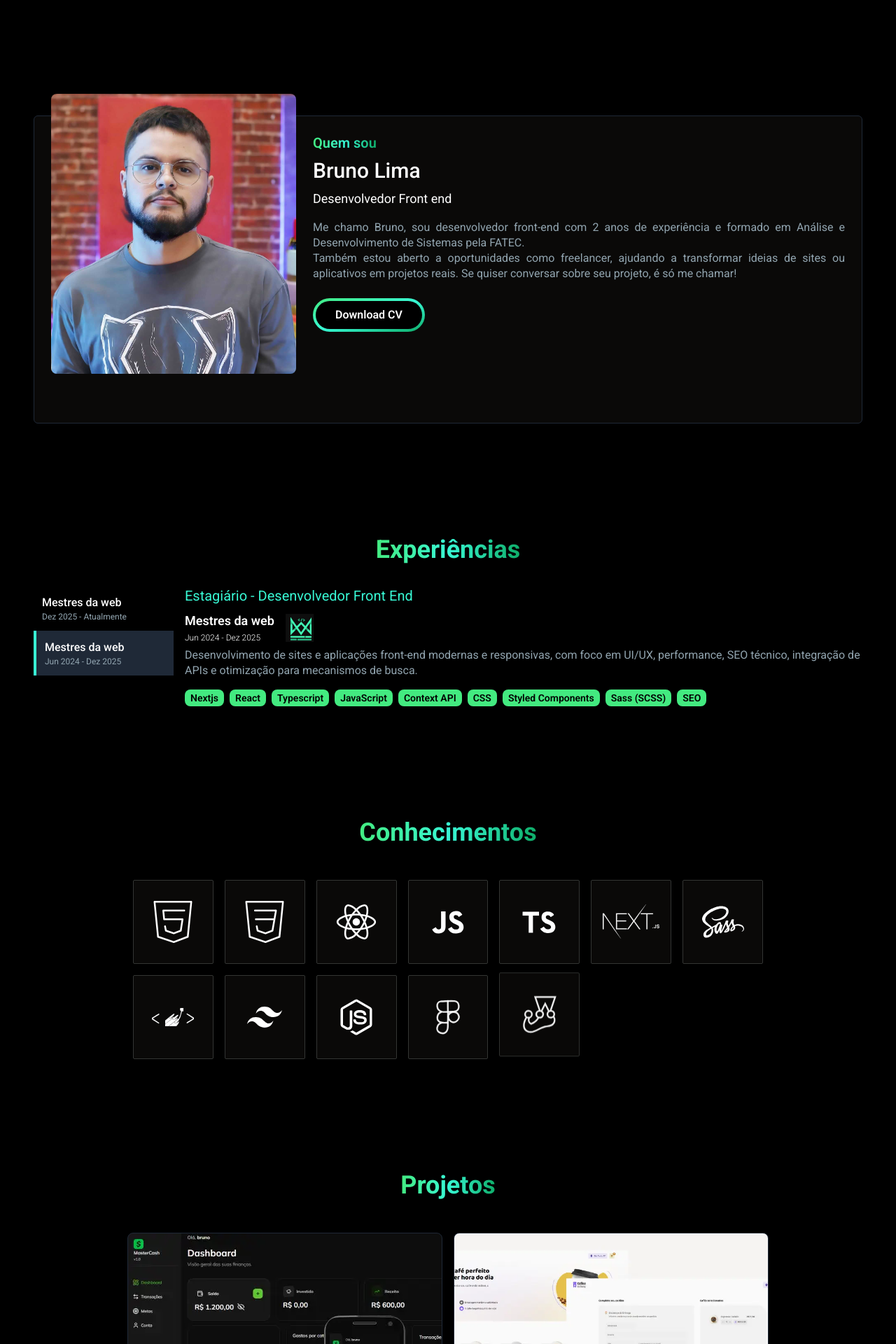
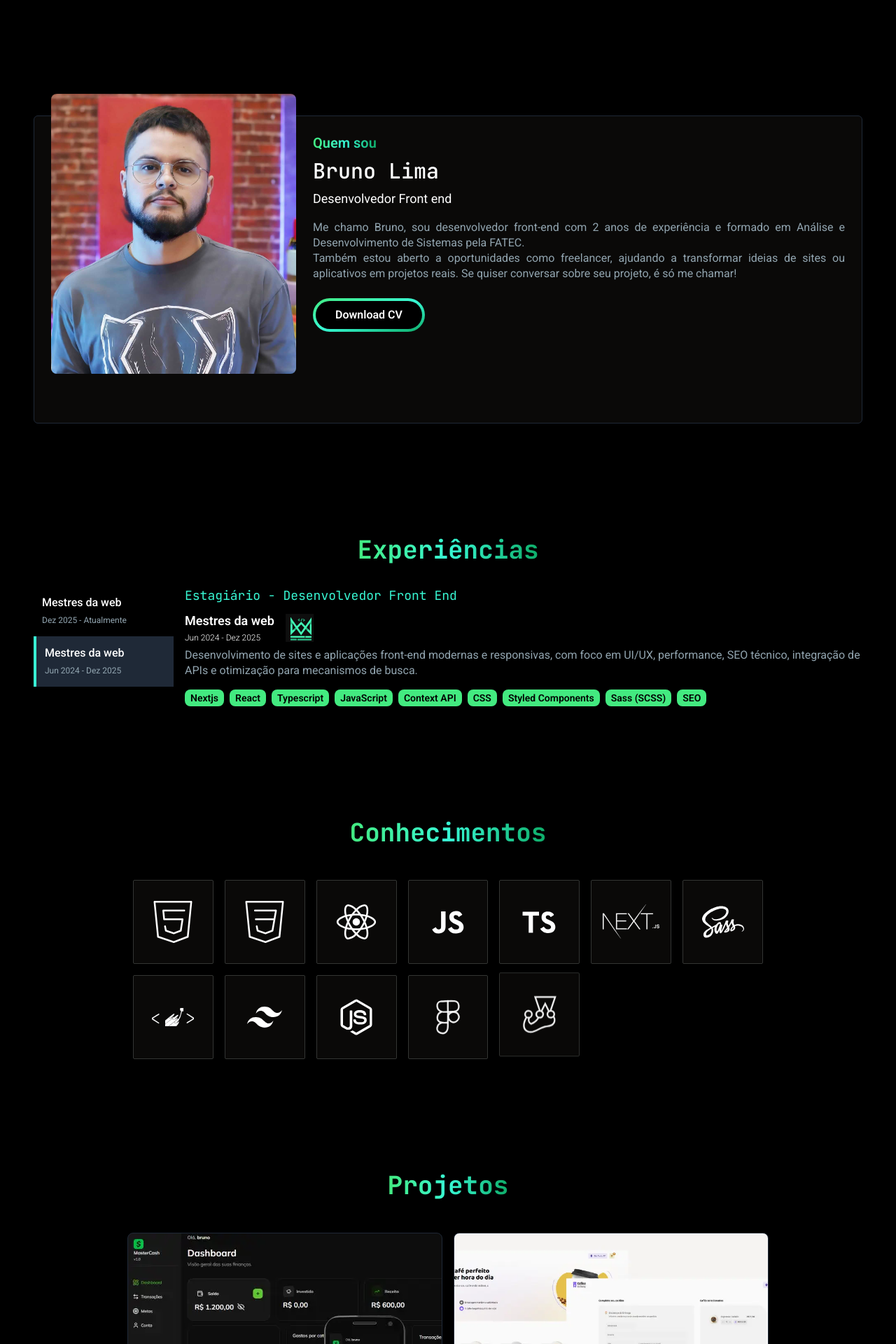
Before and after one commit to Brunoo-Lima/portfolio-nextjs, a Next.js app: page / in a window 1280 px wide. Shown: the part 880-2800 px from the top of the page at 70% size. Built offline with nearby package versions, Linux system fonts and the light colour scheme; no server answers.

Commit message:
feat: new font added

```diff
--- a/src/app/globals.css
+++ b/src/app/globals.css
@@ -66,6 +66,16 @@
   }
 }
 
+:root {
+  --font-primary: 'Roboto', sans-serif;
+  --font-secondary: 'JetBrains Mono', monospace;
+}
+
 html {
   scroll-behavior: smooth;
 }
+
+body {
+  font-family: var(--font-primary);
+  font-weight: 400;
+}
--- a/src/app/layout.tsx
+++ b/src/app/layout.tsx
@@ -1,7 +1,7 @@
 import './globals.css';
 
 import type { Metadata } from 'next';
-import { Roboto } from 'next/font/google';
+import { Roboto, JetBrains_Mono } from 'next/font/google';
 import { NextIntlClientProvider } from 'next-intl';
 import { Toaster } from 'sonner';
 
@@ -9,10 +9,18 @@ import { getUserLocale } from '@/actions/locale';
 import { Footer } from '@/components/layouts/Footer';
 import { Header } from '@/components/layouts/header/Header';
 
-const roboto = Roboto({
+const font__primary = Roboto({
   subsets: ['latin'],
   weight: ['300', '400', '500', '600', '700', '800', '900'],
   display: 'swap',
+  variable: '--font-primary',
+});
+
+const font__secondary = JetBrains_Mono({
+  subsets: ['latin'],
+  weight: ['400', '500', '600', '700'],
+  display: 'swap',
+  variable: '--font-secondary',
 });
 
 export const metadata: Metadata = {
@@ -30,7 +38,7 @@ export default async function RootLayout({ children }: IRootLayoutProps) {
   return (
     <html lang={locale}>
       <body
-        className={`${roboto.className} bg-primary-black text-primary-white antialiased scrollbar-thumb-emerald-500 scrollbar-track-primary-black scrollbar-thin`}
+        className={`${font__primary.variable} ${font__secondary.variable} bg-primary-black text-primary-white antialiased scrollbar-thumb-emerald-500 scrollbar-track-primary-black scrollbar-thin`}
       >
         <NextIntlClientProvider>
           <Header />
--- a/src/components/layouts/About.tsx
+++ b/src/components/layouts/About.tsx
@@ -38,12 +38,14 @@ export const About = async () => {
             </span>
           </Reveal>
           <Reveal variants={slideFromLeft(0.4)}>
-            <h1 className="text-3xl font-medium text-primary-white mb-2">
+            <h1 className="text-3xl font-medium text-primary-white mb-2 font-secondary">
               {t('title')}
             </h1>
           </Reveal>
           <Reveal variants={slideFromLeft(0.6)}>
-            <h2 className="text-lg text-primary-white mb-4">{t('subtitle')}</h2>
+            <h2 className="text-lg text-primary-white mb-4 ">
+              {t('subtitle')}
+            </h2>
           </Reveal>
 
           <Reveal variants={slideFromLeft(0.8)}>
--- a/src/components/layouts/experience/Companies.tsx
+++ b/src/components/layouts/experience/Companies.tsx
@@ -23,10 +23,10 @@ export const Companies = ({ companies }: ICompaniesProps) => {
               }`}
               onClick={() => setActiveCompany(index)}
             >
-              <div className="font-medium text-primary-white">
+              <p className="font-medium text-primary-white">
                 {company.enterprise}
-              </div>
-              <div className="text-xs text-second-gray">{company.date}</div>
+              </p>
+              <small className="text-xs text-second-gray">{company.date}</small>
             </div>
           ))
           .reverse()}
@@ -37,7 +37,9 @@ export const Companies = ({ companies }: ICompaniesProps) => {
           const company = companies[activeCompany];
           return (
             <>
-              <h2 className="text-xl text-second-green">{company.area}</h2>
+              <h2 className="text-lg text-second-green font-secondary">
+                {company.area}
+              </h2>
 
               <div className="flex items-start gap-x-4 space-y-4 w-[250px]">
                 <aside className="flex flex-col gap-y-0.5 h-11 my-2">
--- a/src/components/layouts/experience/Experience.tsx
+++ b/src/components/layouts/experience/Experience.tsx
@@ -25,7 +25,7 @@ export const Experience = async () => {
             variants={slideFromLeft(0.1)}
             className="flex justify-center items-center"
           >
-            <h1 className="text-4xl font-bold inline-block bg-gradient-to-r from-primary-green via-second-green to-tertiary-green text-transparent bg-clip-text">
+            <h1 className="text-4xl font-bold inline-block bg-gradient-to-r from-primary-green via-second-green to-tertiary-green text-transparent bg-clip-text font-secondary">
               {t('title')}
             </h1>
           </Reveal>
--- a/src/components/layouts/header/NavLink.tsx
+++ b/src/components/layouts/header/NavLink.tsx
@@ -12,7 +12,7 @@ export const NavLink = ({ label, id }: NavLinkProps) => {
       smooth={true}
       offset={-100}
       duration={500}
-      className="block py-2 pl-3 pr-4 text-white md:text-lg rounded md:p-0 hover:text-second-green transition duration-300 hover:cursor-pointer relative link-menu"
+      className="block py-2 pl-3 pr-4 text-white md:text-base rounded md:p-0 hover:text-second-green transition duration-300 hover:cursor-pointer relative link-menu font-secondary"
     >
       {label}
     </Link>
--- a/src/components/layouts/knowledge/Knowledge.tsx
+++ b/src/components/layouts/knowledge/Knowledge.tsx
@@ -28,7 +28,7 @@ export const Knowledge = () => {
       <Reveal variants={visibleFromOpacityZero}>
         <div className="flex justify-center">
           <Reveal variants={slideFromLeft(0.1)}>
-            <h1 className="text-4xl font-bold inline-block bg-gradient-to-r from-primary-green via-second-green to-tertiary-green text-transparent bg-clip-text">
+            <h1 className="text-4xl font-bold inline-block bg-gradient-to-r from-primary-green via-second-green to-tertiary-green text-transparent bg-clip-text font-secondary">
               {t('title')}
             </h1>
           </Reveal>
--- a/src/components/layouts/project/Card.tsx
+++ b/src/components/layouts/project/Card.tsx
@@ -22,7 +22,7 @@ export const Card = ({ project }: ICardProps) => {
           {project.type}
         </span>
 
-        <h1 className="text-lg font-bold text-primary-white mb-1">
+        <h1 className="text-lg font-bold text-primary-white mb-1 font-secondary">
           {project.title}
         </h1>
 
--- a/src/components/layouts/project/Project.tsx
+++ b/src/components/layouts/project/Project.tsx
@@ -16,7 +16,7 @@ export const Project = async () => {
       <Reveal variants={visibleFromOpacityZero}>
         <div className="flex justify-center lg:mb-12 mb-4">
           <Reveal variants={slideFromLeft(0.1)}>
-            <h1 className="text-4xl font-bold inline-block bg-gradient-to-r from-primary-green via-second-green to-tertiary-green text-transparent bg-clip-text">
+            <h1 className="text-4xl font-bold inline-block bg-gradient-to-r from-primary-green via-second-green to-tertiary-green text-transparent bg-clip-text font-secondary">
               {t('title')}
             </h1>
           </Reveal>
--- a/src/components/ui/Title/Title.tsx
+++ b/src/components/ui/Title/Title.tsx
@@ -5,7 +5,7 @@ import { TypeAnimation } from 'react-type-animation';
 export const TitleAnimation = () => {
   return (
     <h1 className="md:text-6xl text-4xl md:text-start text-center leading-tight">
-      <span className="text-transparent bg-gradient-to-r from-primary-green via-second-green to-tertiary-green bg-clip-text font-bold">
+      <span className="text-transparent bg-gradient-to-r from-primary-green via-second-green to-tertiary-green bg-clip-text font-bold ">
         Olá, eu sou{' '}
       </span>
       <br />
@@ -20,6 +20,7 @@ export const TitleAnimation = () => {
         ]}
         wrapper="span"
         repeat={Infinity}
+        className="font-secondary text-5xl"
       />
     </h1>
   );
--- a/tailwind.config.ts
+++ b/tailwind.config.ts
@@ -27,6 +27,10 @@ const config: Config = {
       blur: {
         xxxl: '100px',
       },
+      fontFamily: {
+        primary: ['var(--font-primary)', 'sans-serif'],
+        secondary: ['var(--font-secondary)', 'sans-serif'],
+      },
     },
   },
   plugins: [require('tailwind-scrollbar')],
```
Also changed, not shown: 1 other file (tests, documents, lock files or other folders).
